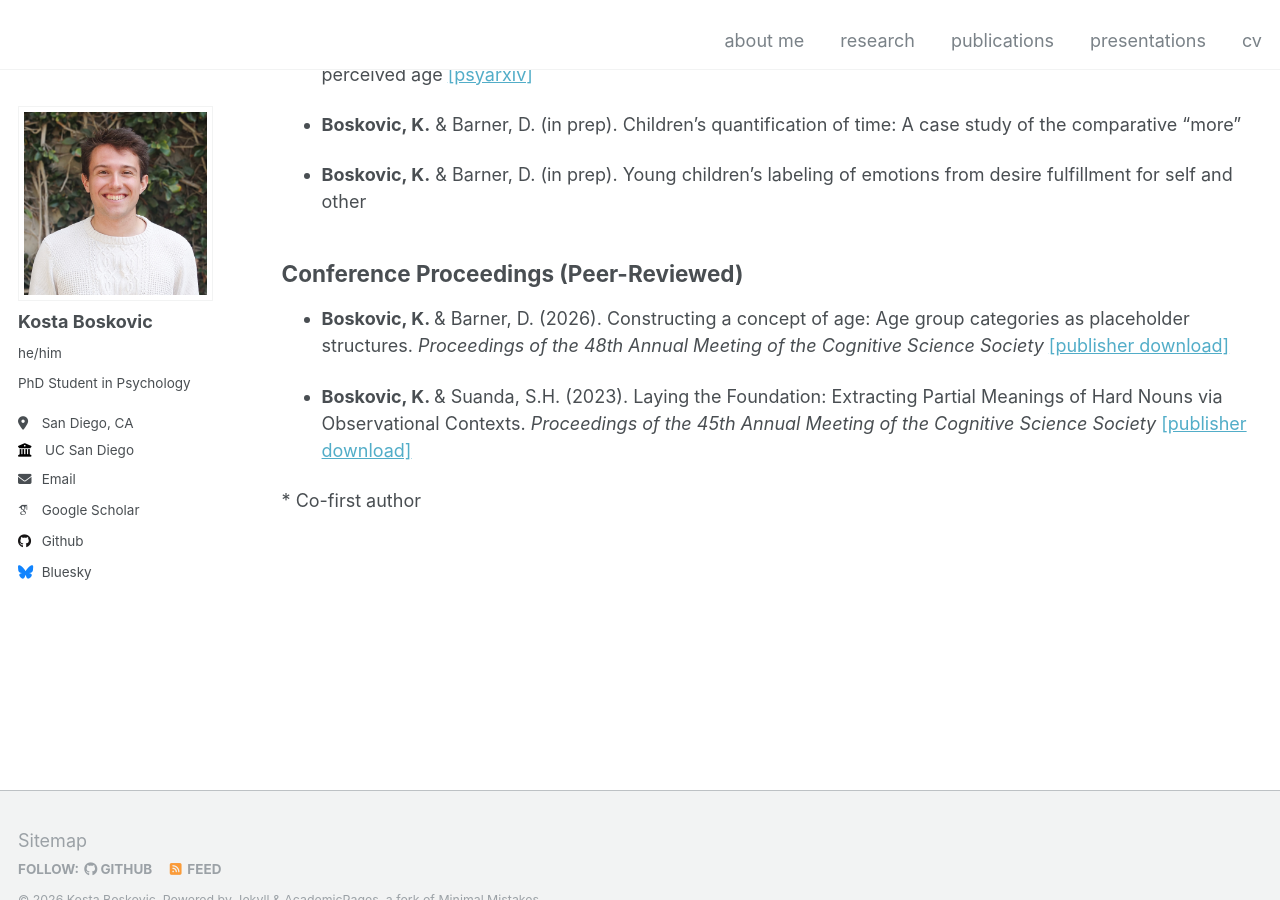
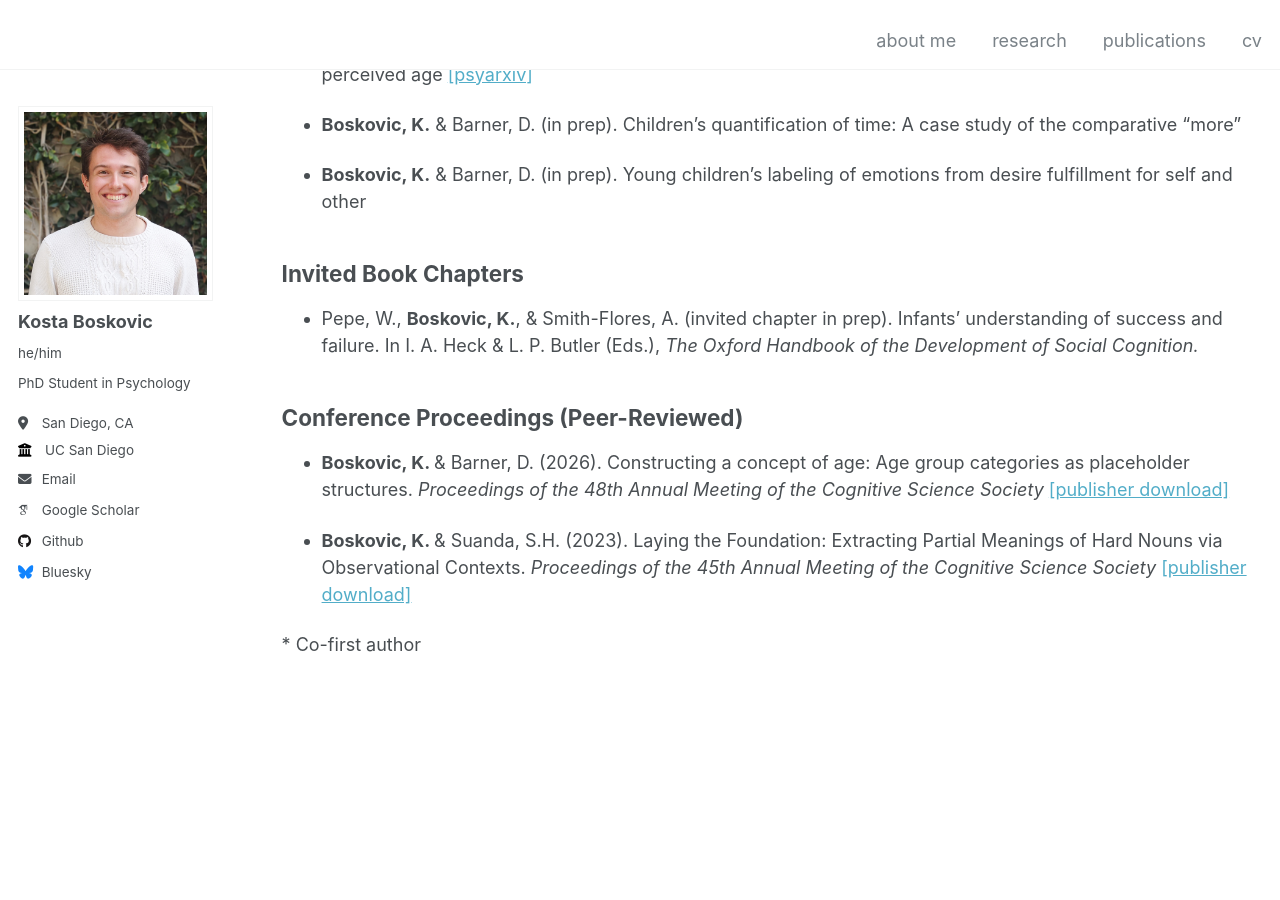
Before and after one commit to kostaboskovic/kostaboskovic.github.io, a Jekyll site: the page built from _pages/publications.md, in a window 1280 px wide and 900 px high, scrolled down 473 px. Built offline with Jekyll 4.4.1, drawn with Linux system fonts in a browser that asks for light colours; some web fonts are replaced.

Commit message:
updated pubs, removed presentations

```diff
--- a/_data/navigation.yml
+++ b/_data/navigation.yml
@@ -15,9 +15,6 @@ main:
   - title: "publications"
     url: /publications/
 
-  - title: "presentations"
-    url: /presentations/
-
   - title: "cv"
     url: "https://kostaboskovic.github.io/files/KostaBoskovicCV.pdf"
     target: "_blank"
--- a/_pages/publications.md
+++ b/_pages/publications.md
@@ -22,6 +22,11 @@ author_profile: true
 - <b>Boskovic, K.</b> & Barner, D. (in prep). Young children’s labeling of emotions from desire fulfillment for self and other
 
 
+## Invited Book Chapters
+
+- Pepe, W., <b>Boskovic, K.</b>, & Smith-Flores, A. (invited chapter in prep). Infants' understanding of success and failure. In I. A. Heck & L. P. Butler (Eds.), *The Oxford Handbook of the Development of Social Cognition.*
+
+
 ## Conference Proceedings (Peer-Reviewed)
 
 - <b>Boskovic, K. </b> & Barner, D. (2026). Constructing a concept of age: Age group categories as placeholder structures. *Proceedings of the 48th Annual Meeting of the Cognitive Science Society* <a href="https://escholarship.org/uc/item/2ww2s9bd" target="_blank">[publisher download]</a>
```
